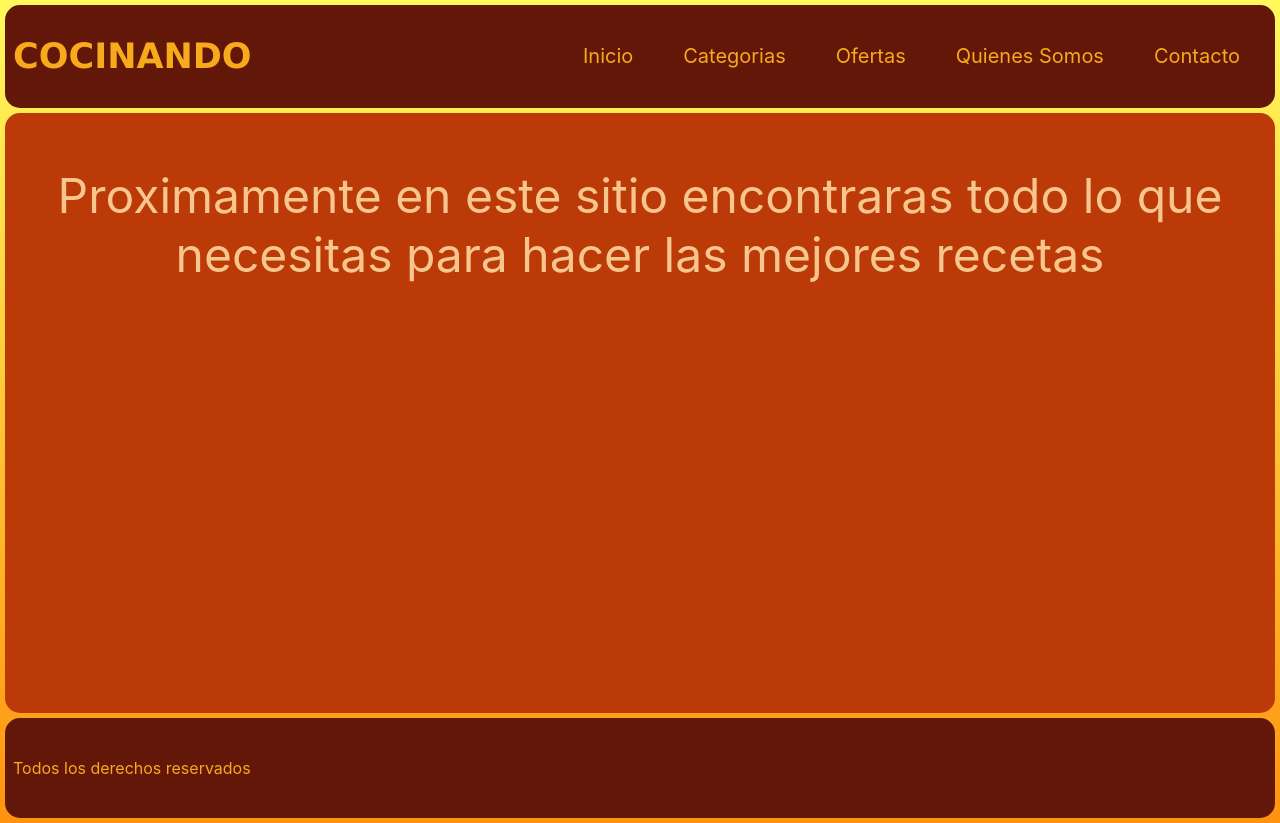
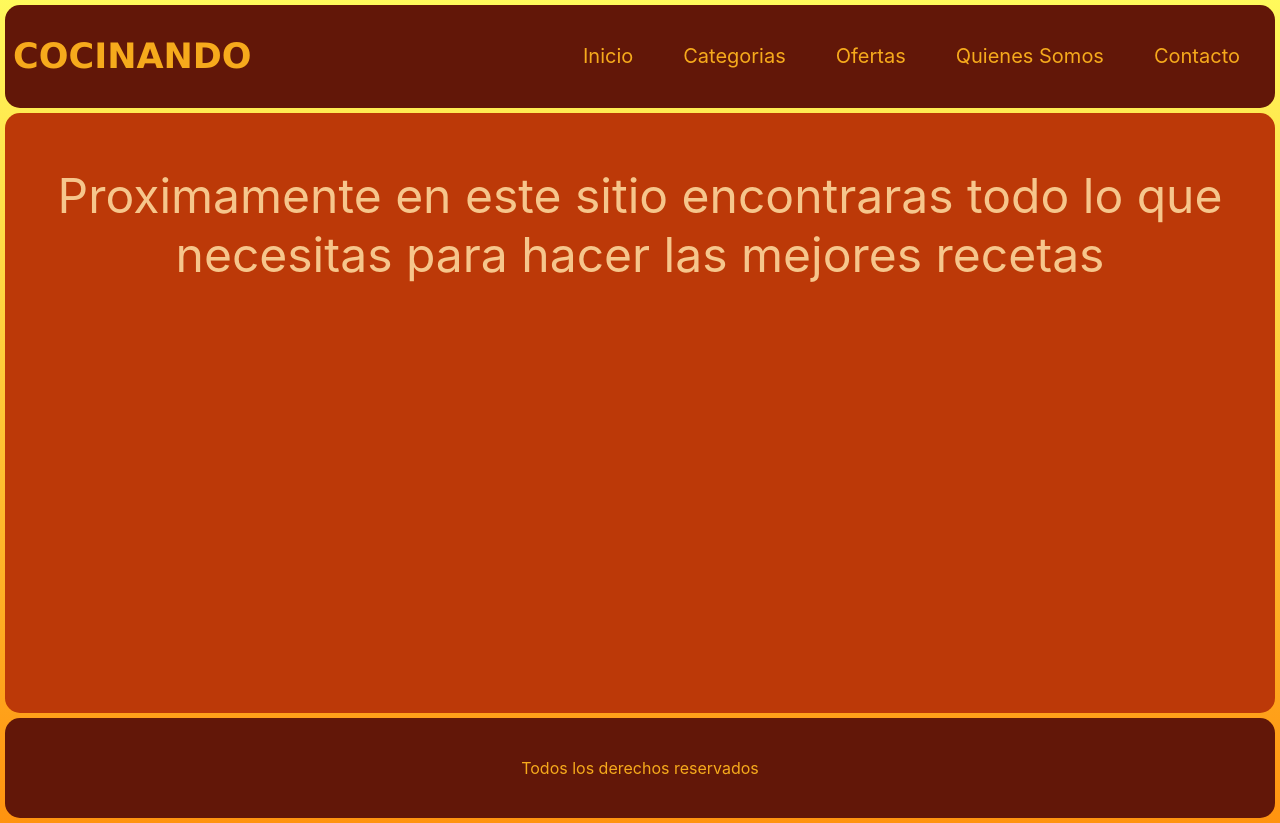
Before and after one commit to MartinAracama/Cocinando-Ecommerce, a React (Create React App) app: page / in a window 1280 px wide. Built offline with nearby package versions, Linux system fonts and the light colour scheme.

Commit message:
ajustes varios

```diff
--- a/package.json
+++ b/package.json
@@ -40,5 +40,8 @@
       "last 1 firefox version",
       "last 1 safari version"
     ]
+  },
+  "devDependencies": {
+    "react-icons": "^4.4.0"
   }
 }
--- a/public/index.html
+++ b/public/index.html
@@ -12,6 +12,7 @@
     <link rel="apple-touch-icon" href="%PUBLIC_URL%/logo192.png" />
 
     <link rel="manifest" href="%PUBLIC_URL%/manifest.json" />
+    <script defer src="https://kit.fontawesome.com/0473db98e1.js" crossorigin="anonymous"></script>
 
     <title>Cocinando</title>
   </head>
--- a/src/App.js
+++ b/src/App.js
@@ -9,7 +9,8 @@ const App = () => {
 
   return (
     <div>
-      <Header/>
+      <Header />
+
       <ItemListContainer />
       <Footer/>
     </div>
--- a/src/components/footer/footer.scss
+++ b/src/components/footer/footer.scss
@@ -6,6 +6,7 @@
     padding: 5px;
     display: flex;
     align-items: center;
+    justify-content: center;
     height: 100px;
     background-color: #621708;
     border-radius: 15px;
@@ -13,5 +14,6 @@
     .texto {
         padding: 3px;
         color: #F6AA1C;
+        text-align: center;
     }
 }
--- a/src/components/header/header.js
+++ b/src/components/header/header.js
@@ -1,4 +1,5 @@
 import "./header.scss"
+
 
 export const Header = () => {
 
```
Also changed, not shown: 1 other file (tests, documents, lock files or other folders).
